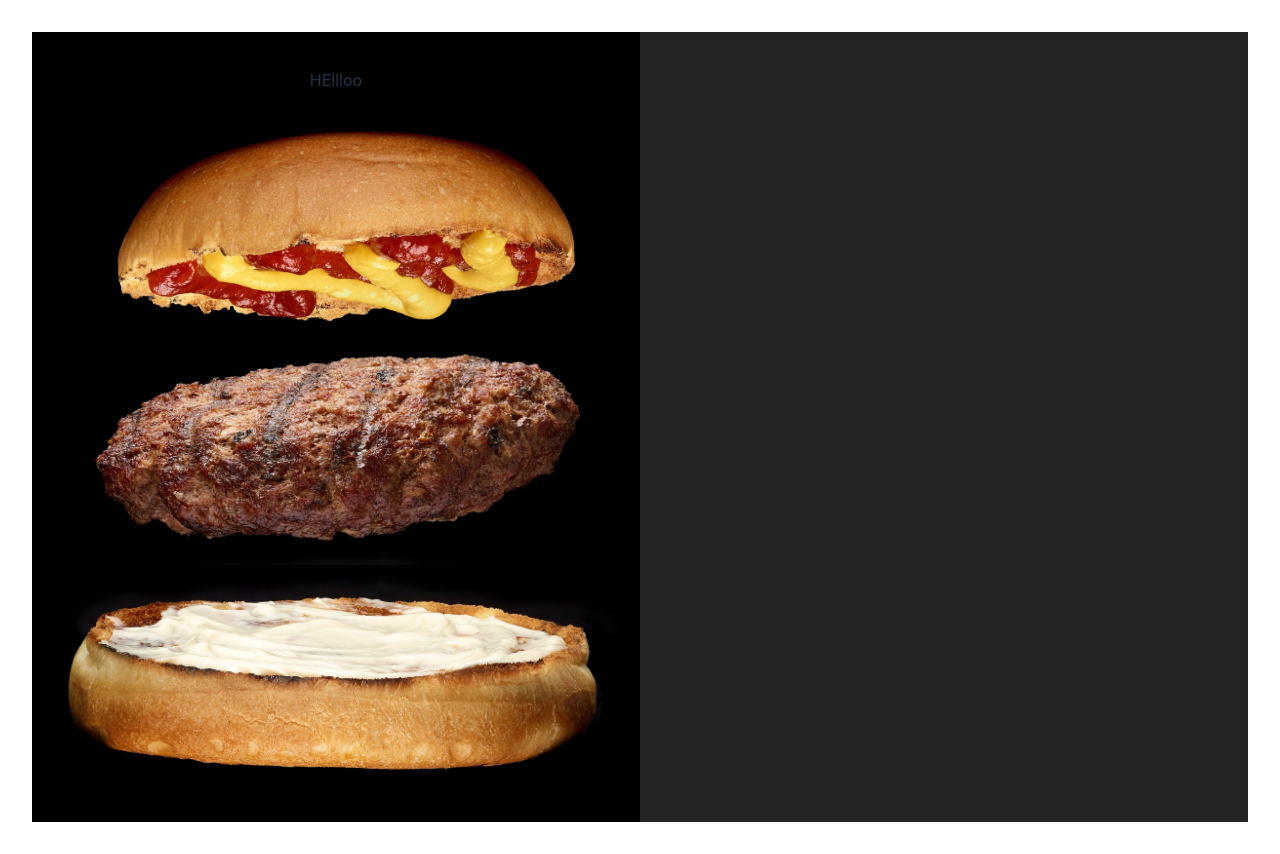
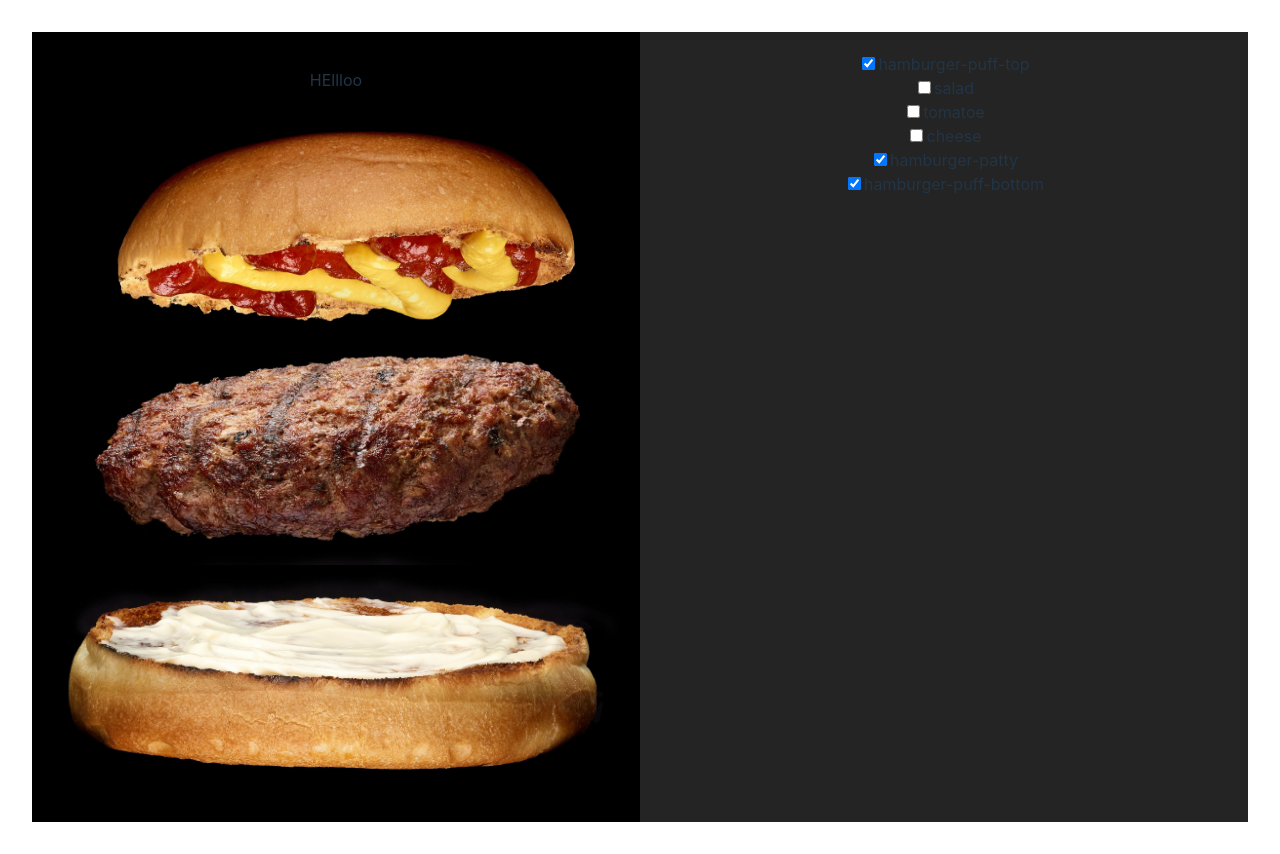
Before and after one commit to TwiceG/hamburger-parts, a React (Vite) app: page / in a window 1280 px wide. Built offline with nearby package versions, Linux system fonts and the light colour scheme.

Commit message:
add BurgerPartSelector

```diff
--- a/src/App.jsx
+++ b/src/App.jsx
@@ -1,19 +1,23 @@
 
-import './App.css'
-import { BurgerBuilder } from './components/BurgerBuilder'
+import { useState } from 'react';
+import './App.css';
+import { BurgerBuilder } from './components/BurgerBuilder';
+import { BurgerPartSelector } from './components/BurgerPartSelector';
 
 function App() {
 
-  const parts = ["hamburger-puff-top","hamburger-patty","hamburger-puff-bottom"];
+  const [selectedParts, setSelectedParts] = useState(["hamburger-puff-top","hamburger-patty","hamburger-puff-bottom"]);
+  const parts = ["hamburger-puff-top","salad","tomatoe","cheese","hamburger-patty","hamburger-puff-bottom"];
+
 
   return (
     <>
     <div className="grid-container">
       <div className="left-column">
-        <BurgerBuilder parts={parts} />
+        <BurgerBuilder selectedParts={selectedParts} />
       </div>
       <div className="right-column">
-        {/* Content for the right column */}
+        <BurgerPartSelector parts={parts} selectedParts={selectedParts} setSelectedParts={setSelectedParts}/>
       </div>
     </div>
 
--- a/src/components/BurgerBuilder.jsx
+++ b/src/components/BurgerBuilder.jsx
@@ -1,10 +1,10 @@
 
 
-export const BurgerBuilder = ({ parts }) => {
+export const BurgerBuilder = ({ selectedParts }) => {
     return (
         <div>
             <p>HEllloo</p>
-            {parts.map((part, index) => (
+            {selectedParts.map((part, index) => (
                 <div key={index} className="image-holder">
                     <img src={`/assets/${part}.jpg`} alt={part} />
                 </div>
--- /dev/null
+++ b/src/components/BurgerPartSelector.jsx
@@ -0,0 +1,47 @@
+import React from 'react';
+
+export const BurgerPartSelector = ({ parts, selectedParts, setSelectedParts }) => {
+  const handleChange = (event) => {
+    const itemValue = event.target.value;
+    let updatedItems;
+
+    if (event.target.checked) {
+      if (!selectedParts.includes(itemValue)) {
+        // Ensure hamburger-puff-top is always the first item
+        if (itemValue === 'hamburger-puff-top') {
+          updatedItems = ['hamburger-puff-top', ...selectedParts];
+        } else {
+          updatedItems = [...selectedParts, itemValue];
+        }
+      }
+    } else {
+      // Remove the item from the array
+      updatedItems = selectedParts.filter((item) => item !== itemValue);
+    }
+
+    // Ensure hamburger-puff-bottom is always the last item
+    if (updatedItems.includes('hamburger-puff-bottom')) {
+      updatedItems = updatedItems.filter((item) => item !== 'hamburger-puff-bottom');
+      updatedItems.push('hamburger-puff-bottom');
+    }
+
+    setSelectedParts(updatedItems);
+  };
+
+  return (
+    <div>
+      {parts.map((part, index) => (
+        <div key={index}>
+          <input
+            type="checkbox"
+            onChange={handleChange}
+            value={part}
+            id={index}
+            checked={selectedParts.includes(part)}
+          />
+          <label htmlFor={index}>{part}</label>
+        </div>
+      ))}
+    </div>
+  );
+};
```
